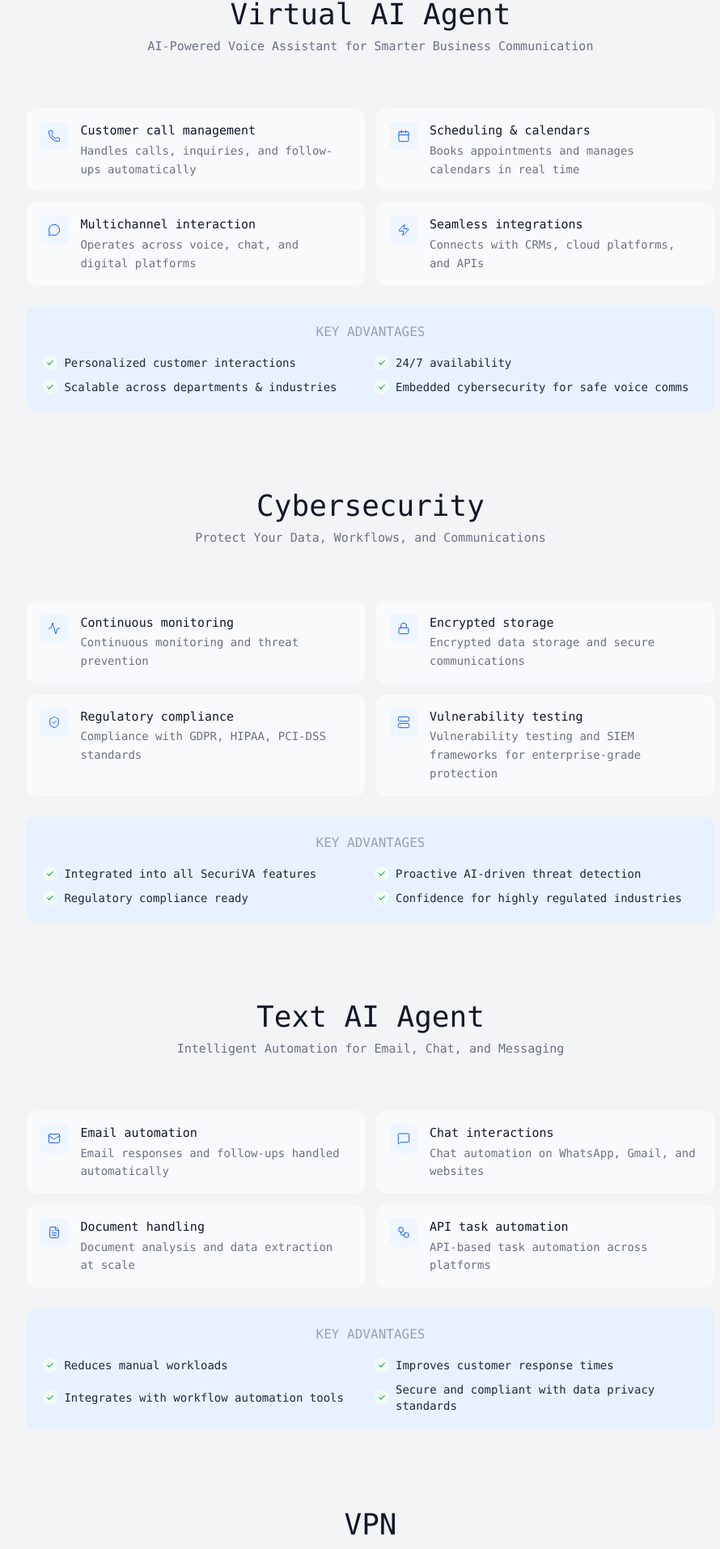
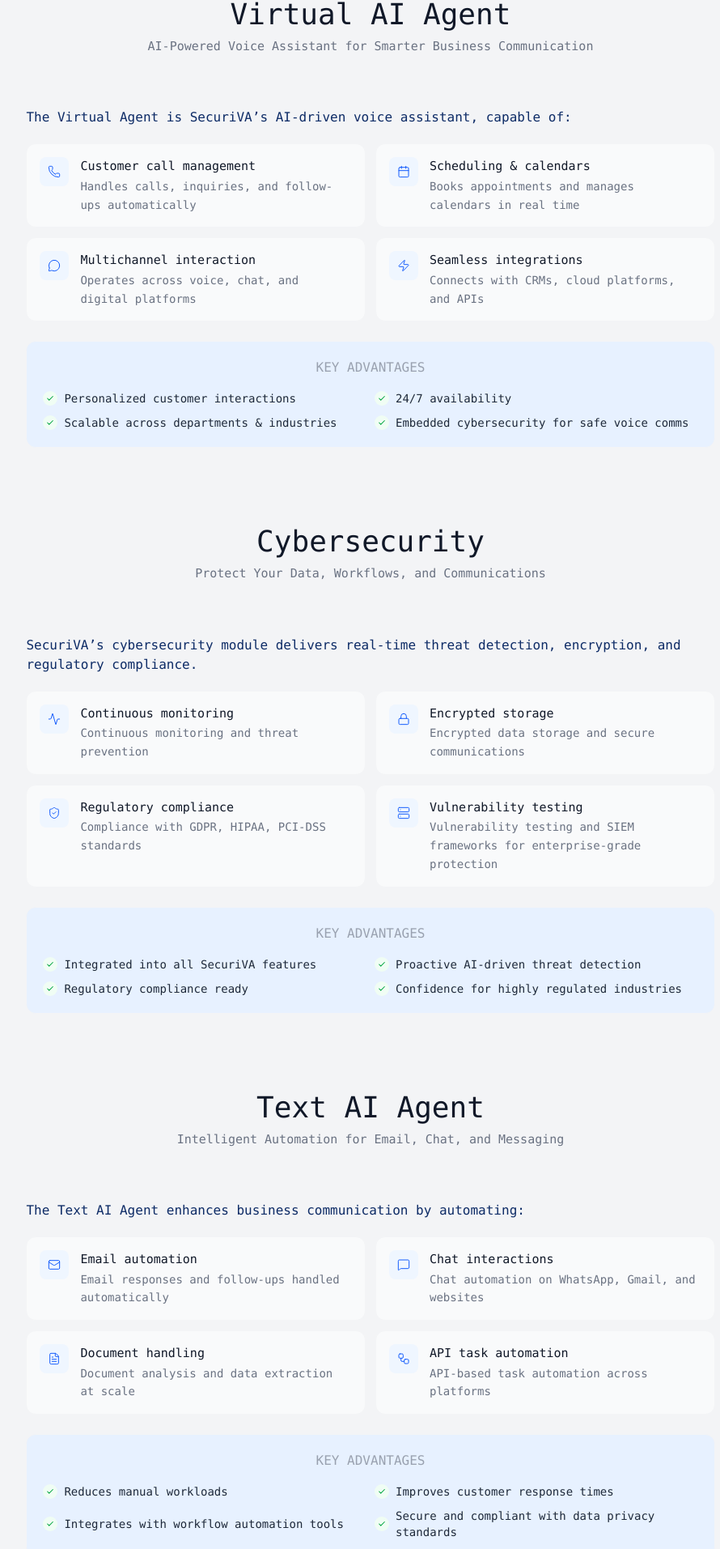
Before and after one commit to madhunivi77/SECURIVA, a React (Vite) app in the folder frontend/: page /features in a window 1280 px wide. Shown: the part 634-2547 px from the top of the page at 81% size, without its empty margins (182-1072 px from the left). Built offline with nearby package versions, Linux system fonts and the light colour scheme; no server answers.

Commit message:
fix: add subheadings to features page

```diff
--- a/frontend/src/pages/Features.jsx
+++ b/frontend/src/pages/Features.jsx
@@ -79,6 +79,8 @@
 
         <div class="border-t border-gray-100 mb-8 dark:border-gray-800"></div>
 
+        <div className="mx-[15%] pb-5">The Virtual Agent is SecuriVA’s AI-driven voice assistant, capable of:</div>
+
         <CapabilityCards cards={
           [
             {
@@ -123,6 +125,7 @@
           Protect Your Data, Workflows, and Communications
         </p>
         <div className="border-t border-gray-100 mb-8 dark:border-gray-800"></div>
+        <div className="mx-[15%] pb-5">SecuriVA’s cybersecurity module delivers real-time threat detection, encryption, and regulatory compliance.</div>
         <CapabilityCards cards={[
           {
             icon: Activity,
@@ -162,6 +165,9 @@
           Intelligent Automation for Email, Chat, and Messaging
         </p>
         <div className="border-t border-gray-100 mb-8 dark:border-gray-800"></div>
+
+        <div className="mx-[15%] pb-5">The Text AI Agent enhances business communication by automating:</div>
+
         <CapabilityCards cards={[
           {
             icon: Mail,
@@ -201,6 +207,9 @@
           Secure, Encrypted, and Compliance-Ready Network Access
         </p>
         <div className="border-t border-gray-100 mb-8 dark:border-gray-800"></div>
+
+        <div className="mx-[15%] pb-5">SecuriVA’s VPN Secure Access ensures all business communication and automation occurs in a protected, encrypted tunnel.</div>
+
         <CapabilityCards cards={[
           {
             icon: MousePointerClick,
```
